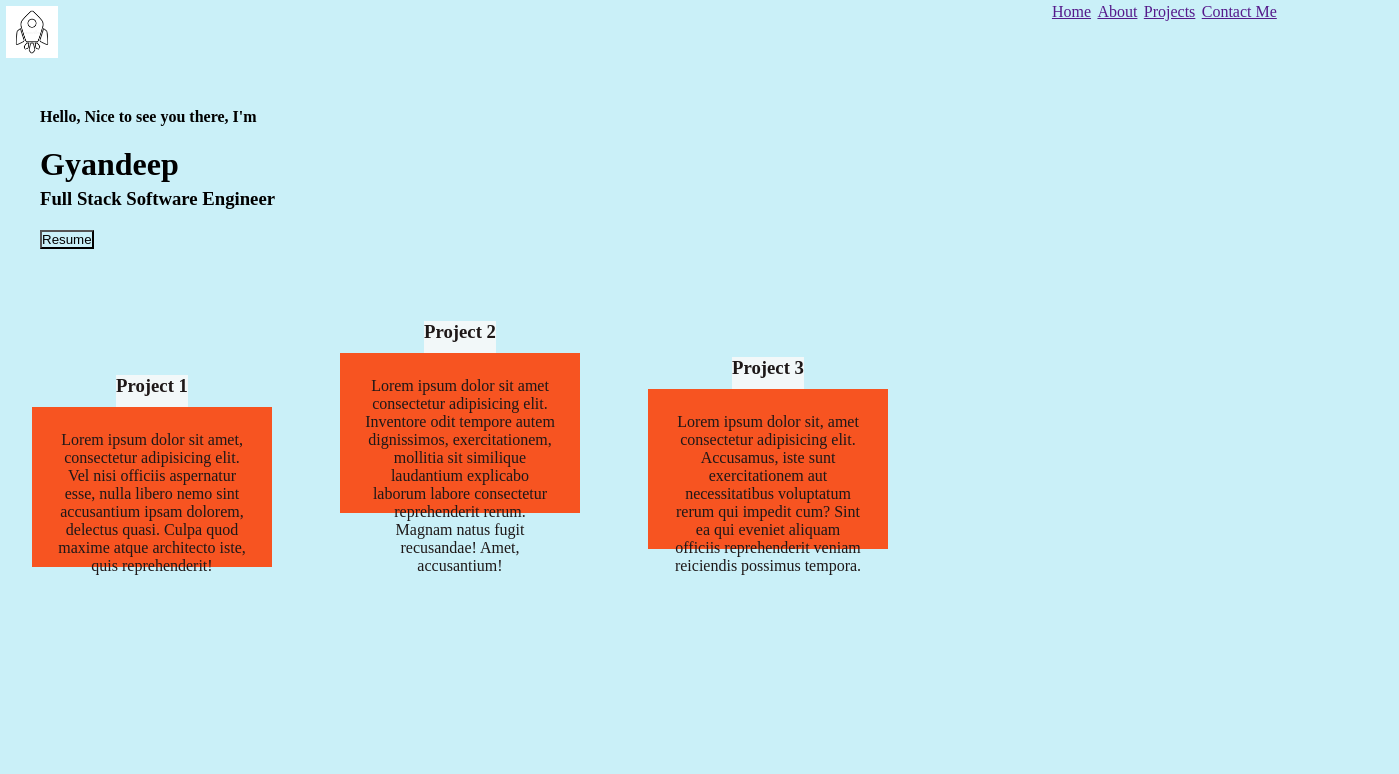
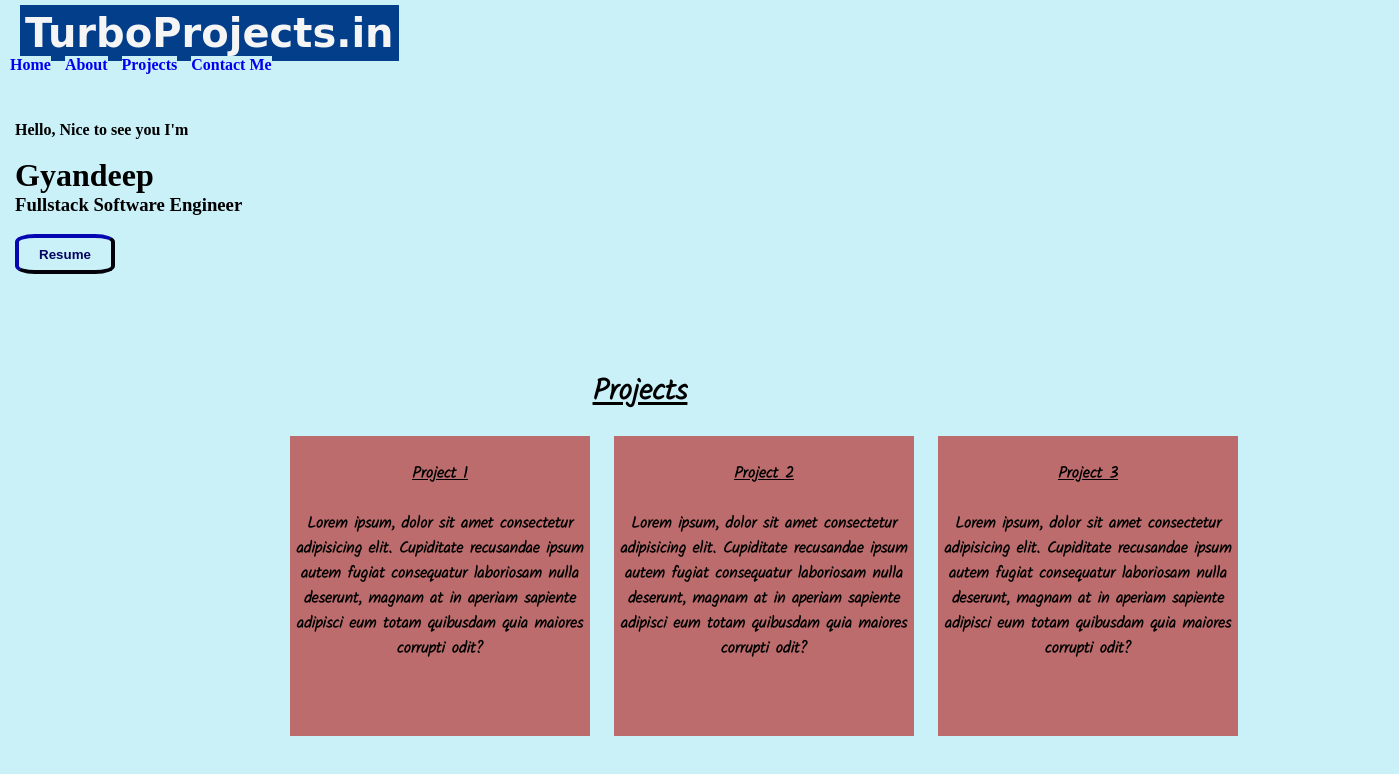
Before and after one commit to 7-Lonewolf/Portfolio, a plain HTML site: page index.html in a window 1280 px wide. Shown: the whole page, 1399 px wide, since content can reach past the window. Drawn offline with Linux system fonts and the light colour scheme; a web font is replaced by a local one.

Commit message:
complete overhaul

```diff
--- a/index.html
+++ b/index.html
@@ -2,35 +2,69 @@
 <html lang="en">
 <head>
     <meta charset="UTF-8">
-    <meta name="viewport" content="width=device-width, initial-scale=1.0">
-    <title>Welcome</title>
+    <meta name="viewport" content="width=\, initial-scale=1.0">
+    <title>Document</title>
     <link rel="stylesheet" href="style.css">
+    <style>
+        @import url('https://fonts.googleapis.com/css2?family=Fuggles&family=Noto+Sans:ital,wght@1,100&family=Shadows+Into+Light&display=swap');
+        /* @import url('https://fonts.googleapis.com/css2?family=Fuggles&family=Noto+Sans:ital,wght@1,100&family=Russo+One&family=Shadows+Into+Light&display=swap'); */
+        @import url('https://fonts.googleapis.com/css2?family=Kalam:wght@300&display=swap');
+
+    </style>
 </head>
 <body>
-    <a id="one" href="" style="float: right;">Contact Me</a>
-    <a id="two" href="" style="float: right;">Projects</a>
-    <a id="three" href="" style="float: right;">About</a>
-    <a id="four" href="" style="float: right;">Home</a>
-    <img src="assets/Rocket1.jpg" alt="logo"/>
-    <div class="alpha">
+    <header class="navbar">
+        <!-- creating the navbar -->
+        <a id="uno"  href="#"> TurboProjects.in </a>
+        <a href="#">Home</a>
+        <a href="#">About</a>
+        <a href="#">Projects</a>
+        <a href="#">Contact Me</a>
+    </header>
+    <br>
+    <br>
+    <!-- Creating content -->
+    <div class="content1">
+        <!-- Welcome & Intro -->
+        <h4>Hello, Nice to see you I'm</h4>
+        <br>
+        <h1>Gyandeep</h1>
+        <h3>Fullstack Software Engineer</h3>
+        <br>
+        <button>Resume</button>
+        <br>
+        <br>
+        <br>
 
-        <h4>Hello, Nice to see you there, I'm</h4>
-        <h1>Gyandeep</h1>
-        <h3>Full Stack Software Engineer</h3>
-        <button style="display: block;"> Resume </button>
+        <!-- Projects -->
+        <br>
+        <div id="title2">Projects</div>
+        <div id="un" class="content2">
+            <br>
+            <heading style="background-color: rgb(188, 108, 108); text-decoration: underline;">Project 1</heading>
+            <br>
+            <br>
+            <p style="background-color: rgb(188, 108, 108);">Lorem ipsum, dolor sit amet consectetur adipisicing elit. Cupiditate recusandae ipsum autem fugiat consequatur laboriosam nulla deserunt, magnam at in aperiam sapiente adipisci eum totam quibusdam quia maiores corrupti odit?</p>
+        </div>
+
+        <div id="dos" class="content2">
+            <br>
+            <heading style="background-color: rgb(188, 108, 108); text-decoration: underline;" >Project 2</heading>
+            <br>
+            <br>
+            <p style="background-color: rgb(188, 108, 108);">Lorem ipsum, dolor sit amet consectetur adipisicing elit. Cupiditate recusandae ipsum autem fugiat consequatur laboriosam nulla deserunt, magnam at in aperiam sapiente adipisci eum totam quibusdam quia maiores corrupti odit?</p>
+        </div>
+
+        <div id="tre" class="content2">
+            <br>
+            <heading style="background-color: rgb(188, 108, 108); text-decoration: underline;">Project 3</heading>
+            <br>
+            <br>
+            <p style="background-color: rgb(188, 108, 108);">Lorem ipsum, dolor sit amet consectetur adipisicing elit. Cupiditate recusandae ipsum autem fugiat consequatur laboriosam nulla deserunt, magnam at in aperiam sapiente adipisci eum totam quibusdam quia maiores corrupti odit?</p>
+        </div>
     </div>
 
-    <div class="project" display:>
-        <h3 class="heading">Project 1</h3>
-        <p class="description">Lorem ipsum dolor sit amet, consectetur adipisicing elit. Vel nisi officiis aspernatur esse, nulla libero nemo sint accusantium ipsam dolorem, delectus quasi. Culpa quod maxime atque architecto iste, quis reprehenderit!</p>
-    </div>
-    <div class="project">
-        <h3 class="heading">Project 2</h3>
-        <p class="description">Lorem ipsum dolor sit amet consectetur adipisicing elit. Inventore odit tempore autem dignissimos, exercitationem, mollitia sit similique laudantium explicabo laborum labore consectetur reprehenderit rerum. Magnam natus fugit recusandae! Amet, accusantium!</p>
-    </div>
-    <div class="project">
-        <h3 class="heading">Project 3</h3>
-        <p class="description">Lorem ipsum dolor sit, amet consectetur adipisicing elit. Accusamus, iste sunt exercitationem aut necessitatibus voluptatum rerum qui impedit cum? Sint ea qui eveniet aliquam officiis reprehenderit veniam reiciendis possimus tempora.</p>
-    </div>
+
+
 </body>
 </html>
--- a/style.css
+++ b/style.css
@@ -1,60 +1,68 @@
 *{
-    margin: 0%;
-    padding: 0;
-    background-color: #caf0f8;
-    box-sizing: border-box;
+    padding: 0px;
+    margin: 0px;
+    background-color: #CAF0F8;
+}
+header{
+    height: 50px;
+    margin: 5px;
+    padding: 5px;
+    /* background-color: whitesmoke; */
+}
+#uno{
+    margin: 0px 1000px 0px 10px;
+    padding: 5px;
+    font-size: 40px;
+    font-weight: bold;
+    font-family: 'Fuggles', cursive;
+    /* font-family: 'Russo One', sans-serif; */
+    background-color:#023E8A;
+    color: whitesmoke;
 }
 a{
-    /* display: flex; */
-    margin: 0.25%;
-    /* padding: 1;
-    border: 1; */
+    margin: 0px 10px 0px 0px;
+    font-weight: bold;
+    text-decoration: none;
+    /* background-color: white; */
+    /* color: ; */
 }
-img{
-    /* display: flex; */
-    justify-content: top right;
-    /* height: 5%; */
-    width: 5%;
-    padding: .5%;
-    border: 0;
+.content1{
+    margin: 15px;
 }
-div{
-    margin: 40px 40px;
-
+#title2{
+    text-align: center;
+    /* background-color: #03045E; */
+    text-decoration: underline;
+    font-weight: bold;
+    font-size: 30px;
+    font-family:'Kalam', cursive;
+    margin: 40px 0px 0px 0px;
 }
-div h4{
-    margin: 20px 0px;
+button{
+    width: 100px;
+    height: 40px;
+    border-radius: 20%;
+    font-weight: bold;
+    color: #03045E;
+    border-color: #03045E;
+    border-width: 4px;
 }
-div h3{
-    margin: 5px 0px;
+.content2{
+    display: inline-block;
+    height: 300px;
+    width:  300px;
+    background-color: rgb(188, 108, 108);
+    text-align: center;
+    color: black;
+    font-family:'Kalam', cursive;
+    font-weight: bold;
 }
-button {
-    margin: 20px 0px;
+#un{
+    margin: 20px 20px 0px 275px;
 }
-.project{
-
-    height: 10rem;
-    width: 15rem;
-    margin: 2rem;
-    display: inline-block;
+#dos{
+    margin: 20px 20px 0px 0px
 }
-.description{
-    background-color: rgb(247 84 33);
-    height: 10rem;
-    padding: 1.5rem;
-
+#tre{
+    margin: 20px 0px 0px 0px;
 }
-.heading {
-    background-color: rgba(249, 249, 249, 0.856);
-    height: 2rem;
-}
-.heading,
-.description {
-    color: rgb(30, 24, 24);
-    text-align: center;
-    margin: 0;
-}
-.heading,
-.description{
-    justify-self: center;
-}
```
